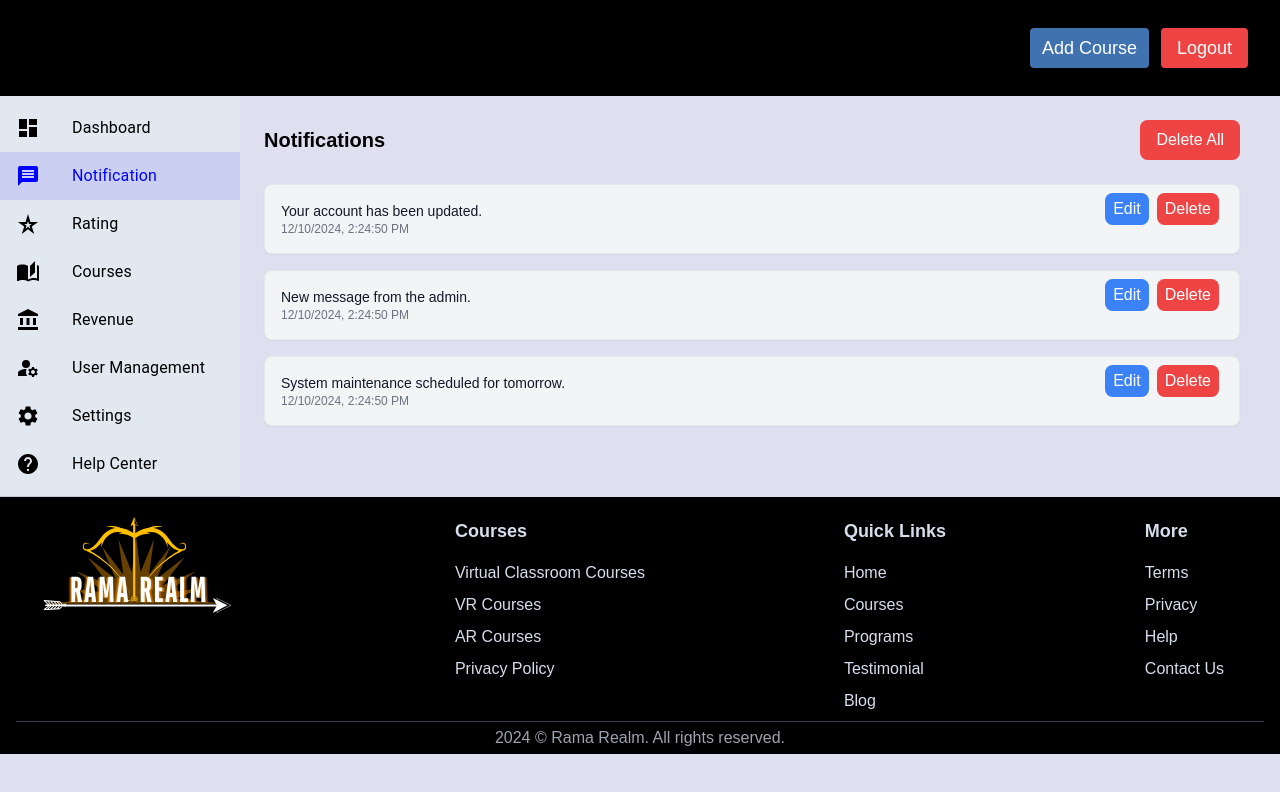
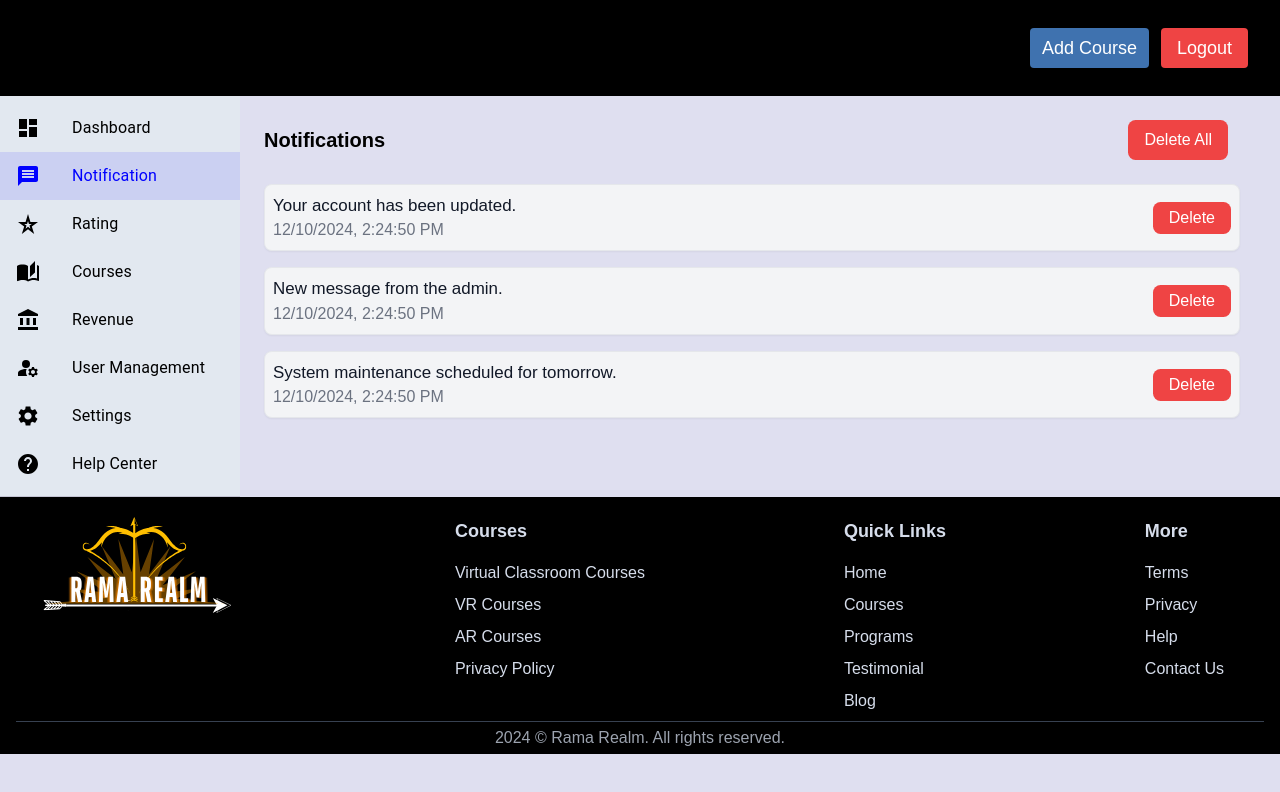
Before and after one commit to Manasraj9/Rama-Realm--An-E-learning-Website-, a React (Vite) app in the folder frontend/: page /NotificationAdmin in a window 1280 px wide. Shown: the top 792 px of the page. Built offline with nearby package versions, Linux system fonts and the light colour scheme; grey boxes are pictures that could not be loaded; a web font is replaced by a local one.

Commit message:
Updated NotificationAdmin.jsx

```diff
--- a/frontend/src/Pages/Admin/NotificationAdmin.jsx
+++ b/frontend/src/Pages/Admin/NotificationAdmin.jsx
@@ -6,7 +6,7 @@ import { toast } from 'react-toastify';
 import { Dashboard, Message, Settings, Help, AccountBalance, AutoStories, StarBorderPurple500, ManageAccounts } from '@mui/icons-material';
 import { Box, List, ListItem, ListItemIcon, ListItemText, Divider } from '@mui/material';
 
-// Helper function to format the date
+// Function to format the date
 const formatDate = (date) => {
   return new Date(date).toLocaleString();
 };
@@ -42,14 +42,6 @@ const NotificationAdmin = () => {
   const handleDeleteAll = () => {
     setNotifications([]);
     toast.success('All notifications deleted!');
-  };
-
-  // Function to edit a specific notification
-  const handleEdit = (id) => {
-    const newText = prompt('Edit notification text:', notifications.find(n => n.id === id).text);
-    if (newText) {
-      setNotifications(notifications.map(n => n.id === id ? { ...n, text: newText } : n));
-    }
   };
 
   return (
@@ -100,7 +92,7 @@ const NotificationAdmin = () => {
         {/* Main Content */}
         <div className="flex flex-col p-6 w-full mr-4">
           {/* Delete All button */}
-          <div className="flex justify-between items-center mb-6">
+          <div className="flex justify-between items-center mb-6 mr-3">
             <h2 className="text-xl font-semibold">Notifications</h2>
             <button
               onClick={handleDeleteAll}
@@ -115,30 +107,25 @@ const NotificationAdmin = () => {
             {notifications.map((notification) => (
               <div
                 key={notification.id}
-                className="relative bg-gray-100 p-4 border rounded-md shadow-sm"
+                className="relative bg-gray-100 p-2 border rounded-md shadow-sm"
               >
-                <div className="flex justify-between items-start">
+                <div className="flex justify-betw-een items-start">
                   <div className="flex flex-col">
-                    <p className="text-sm text-gray-900">{notification.text}</p>
-                    <span className="text-xs text-gray-500">{formatDate(notification.date)}</span>
+                    <p className="text-[1.06rem] text-gray-900">{notification.text}</p>
+                    <span className="text-balance text-gray-500">{formatDate(notification.date)}</span>
                   </div>
                 </div>
 
-                {/* Edit and Delete buttons */}
-                <div className="absolute top-2 right-2 flex space-x-2 pr-3">
-                  <button
-                    onClick={() => handleEdit(notification.id)}
-                    className="bg-blue-500 text-white px-2 py-1 rounded-md hover:bg-blue-600"
-                  >
-                    Edit
-                  </button>
+                {/* Delete button */}
+                <div className="absolute top-1/2 right-2 transform -translate-y-1/2">
                   <button
                     onClick={() => handleDelete(notification.id)}
-                    className="bg-red-500 text-white px-2 py-1 rounded-md hover:bg-red-600"
+                    className="bg-red-500 text-white text-[1rem] px-4 py-1 rounded-md hover:bg-red-600"
                   >
                     Delete
                   </button>
                 </div>
+
               </div>
             ))}
           </div>
```
